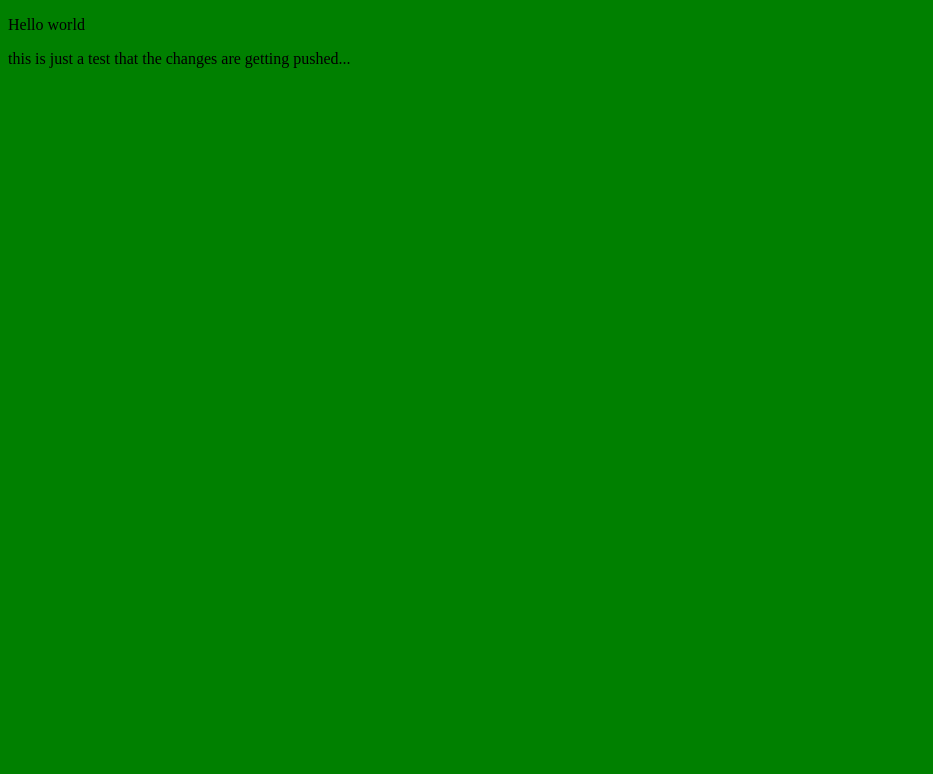
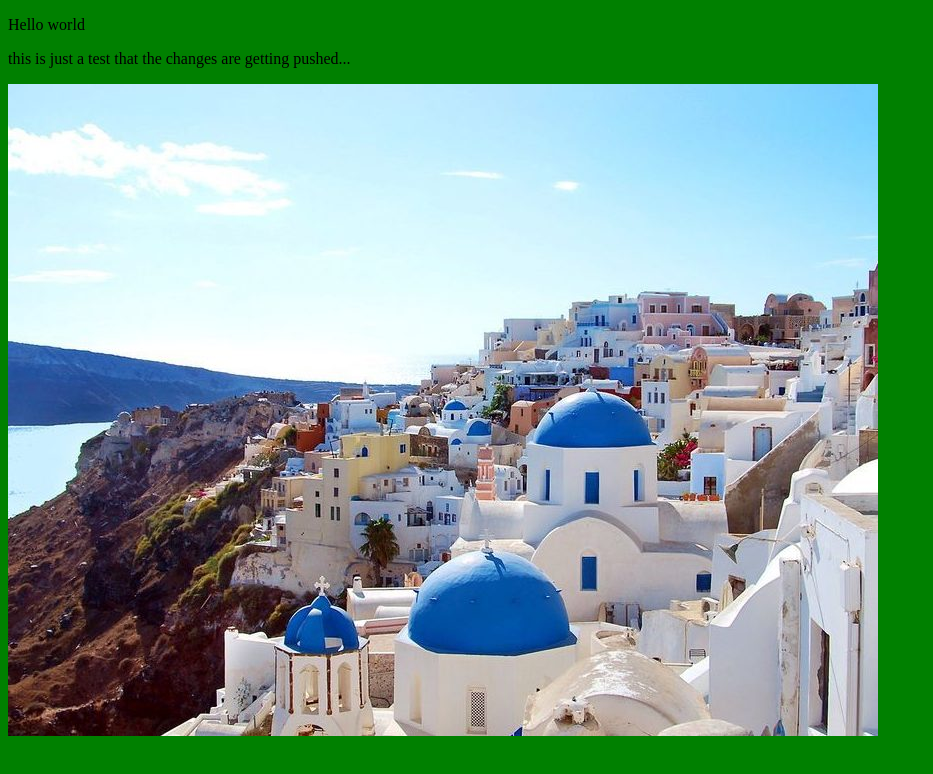
Before and after one commit to nishantmalik20/hello-world, a plain HTML site: page index.html in a window 1280 px wide. Shown: the whole page, without its empty margins (0-933 px from the left). Drawn offline with Linux system fonts and the light colour scheme.

Commit message:
added image bg

```diff
--- a/index.html
+++ b/index.html
@@ -7,5 +7,6 @@
     <body>
         <p>Hello world</p>
         <p>this is just a test that the changes are getting pushed...</p>
+        <img src="santorini.jpg" alt="greece">
     </body>
 </html>
```
Also changed, not shown: santorini.jpg (added), 1 other file.
